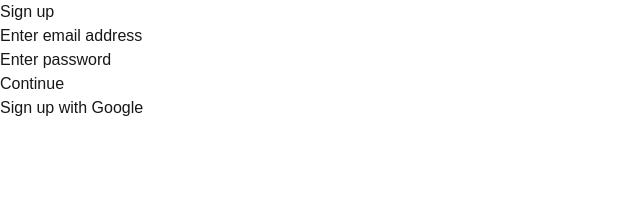
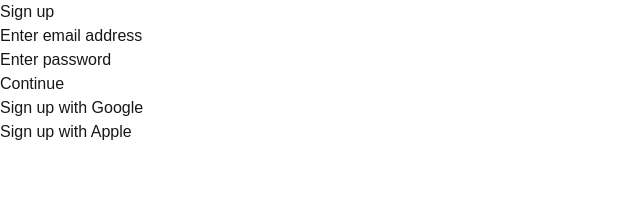
Before and after one commit to justinwilloughby/clerk-pages-router, a Next.js app: page /sign-up in a window 1280 px wide. Shown: the top 210 px of the page, without its empty margins (0-640 px from the left). Built offline with nearby package versions, Linux system fonts and the light colour scheme; no server answers.

Commit message:
Add Apple button

```diff
--- a/src/pages/sign-in.tsx
+++ b/src/pages/sign-in.tsx
@@ -56,6 +56,7 @@ export default function SignInPage() {
         </div>
         <button type="submit">Sign in</button>
         <SocialSignInButton strategy="oauth_google" buttonText="Sign in with Google" />
+        <SocialSignInButton strategy="oauth_apple" buttonText="Sign in with Apple" />
       </form>
     </>
   )
--- a/src/pages/sign-up.tsx
+++ b/src/pages/sign-up.tsx
@@ -92,6 +92,7 @@ export default function SignUpPage() {
           <button type="submit">Continue</button>
         </div>
         <SocialSignUpButton strategy="oauth_google" buttonText="Sign up with Google" />
+        <SocialSignUpButton strategy="oauth_apple" buttonText="Sign up with Apple" />
       </form>
     </>
   );
```
